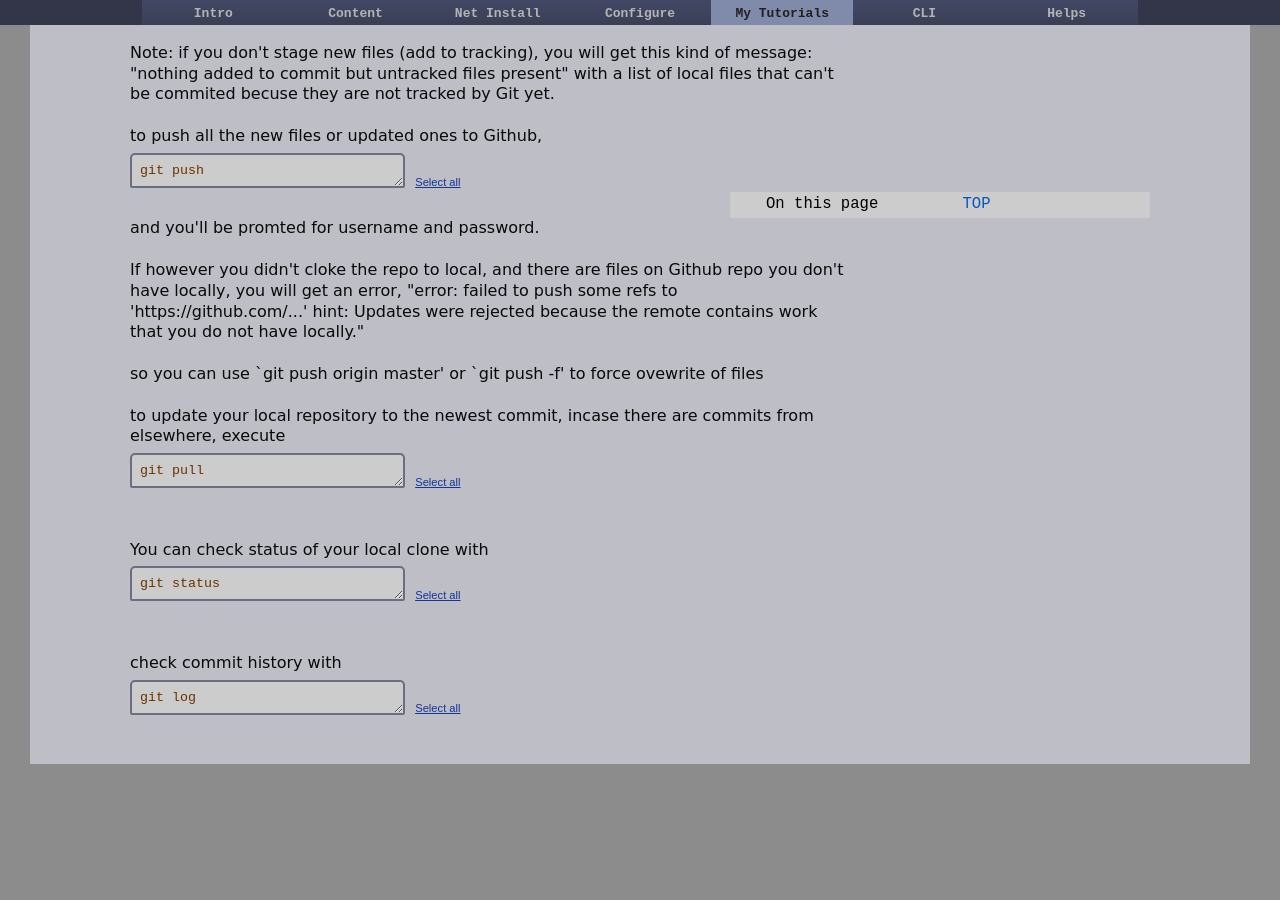
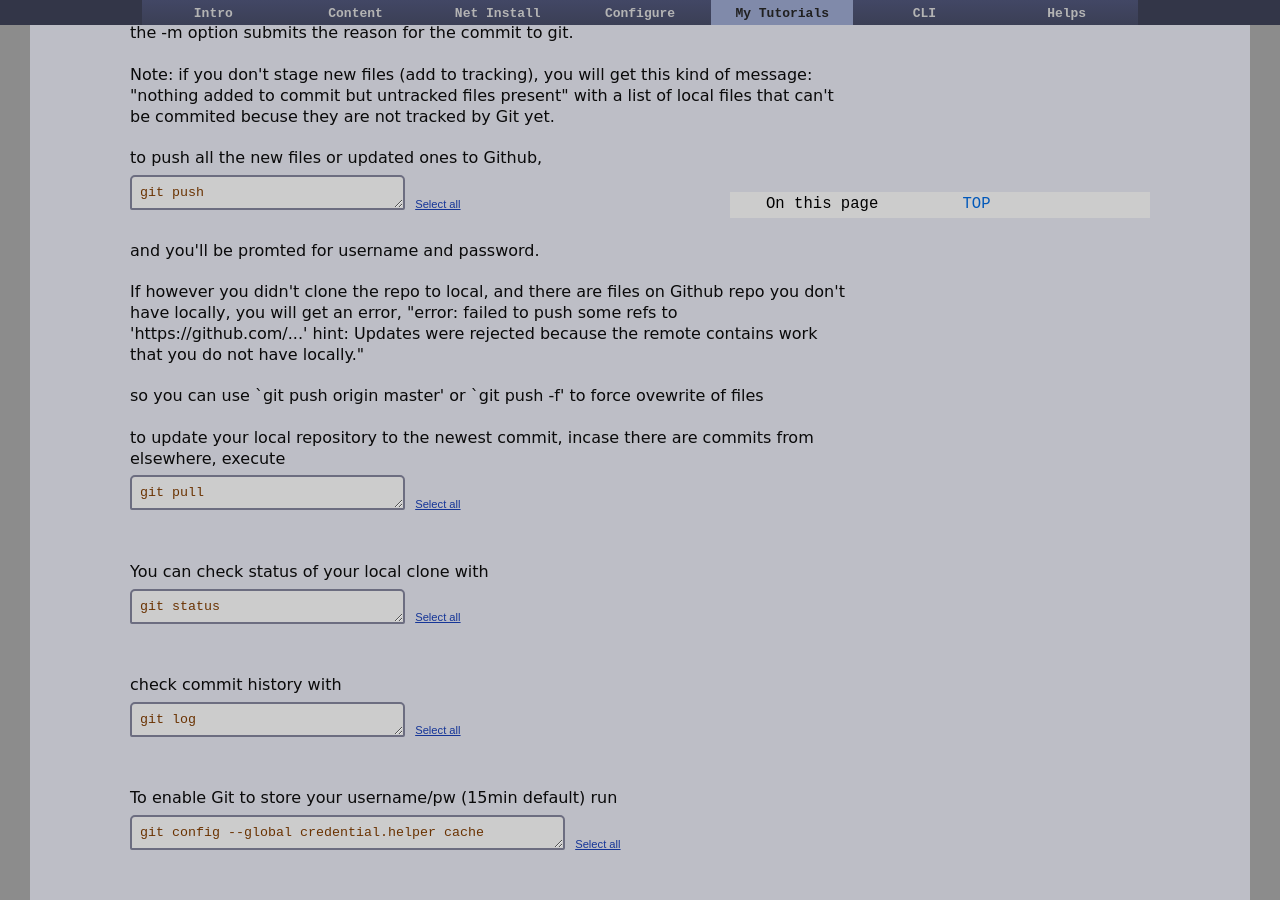
Before and after one commit to dquinton/debian-install, a Jekyll site: the page built from tutorial/22-github-pages.html, in a window 1280 px wide and 900 px high, scrolled down 6348 px. Built offline with Jekyll 4.4.1, drawn with Linux system fonts in a browser that asks for light colours; before the commit the page ends 7112 px from its top, so only the background shows below that.

Commit message:
updating pages

```diff
--- a/index.html
+++ b/index.html
@@ -21,12 +21,12 @@
 <br><br>
 If however, you are totally new to Linux, or don't feel like following the Netinstall CD method, you can easily get Debian running by using a <b>Debian live CD </b>with a full Desktop Environment included.  There are links to Live CD's on my Netinstall page.
 <br><br>
-I hope you'll enjoy Debian - and appreciate the developers who do a lot to make it happen!
+I hope you'll enjoy Debian - and appreciate the developers who make it happen!
 <br><br>
 
 
 
-<span style="font-size: 18; color: #134f5c; ">Latest updates November 2015</span><br>
+<span style="font-size: 20; color: #134f5c; "><b>Latest updates November 2015</b></span><br>
 <br>
 <br><br>
 <table cellpadding="2" align="center"><tr>
--- a/tutorial/22-github-pages.html
+++ b/tutorial/22-github-pages.html
@@ -355,7 +355,7 @@
 
 or, without cloning, run
 <form>
-<textarea name="T" id="cmd" rows="1" cols="50">
+<textarea name="T" id="cmd" rows="1" cols="80">
 git remote add origin git@github.com:username/reponame.git</textarea>&nbsp;
 <input type="button" class="submitLink" value="Select all" onClick="javascript:this.form.T.focus();this.form.T.select();">
 </form>
@@ -405,7 +405,7 @@
 <br>
 and you'll be promted for username and password.
 <br><br>
-If however you didn't cloke the repo to local, and there are files on Github repo you don't have locally, you will get an error, "error: failed to push some refs to 'https://github.com/...' hint: Updates were rejected because the remote contains work that you do not have locally."
+If however you didn't clone the repo to local, and there are files on Github repo you don't have locally, you will get an error, "error: failed to push some refs to 'https://github.com/...' hint: Updates were rejected because the remote contains work that you do not have locally."
 <br><br>
 so you can use `git push origin master' or `git push -f' to force ovewrite of files
 <br><br>
@@ -431,7 +431,14 @@
 git log</textarea>&nbsp;
 <input type="button" class="submitLink" value="Select all" onClick="javascript:this.form.T.focus();this.form.T.select();">
 </form>
+<br><br>
 
+To enable Git to store your username/pw (15min default) run
+<form>
+<textarea name="T" id="cmd" rows="1" cols="50">
+git config --global credential.helper cache</textarea>&nbsp;
+<input type="button" class="submitLink" value="Select all" onClick="javascript:this.form.T.focus();this.form.T.select();">
+</form>
 
 
 
```
